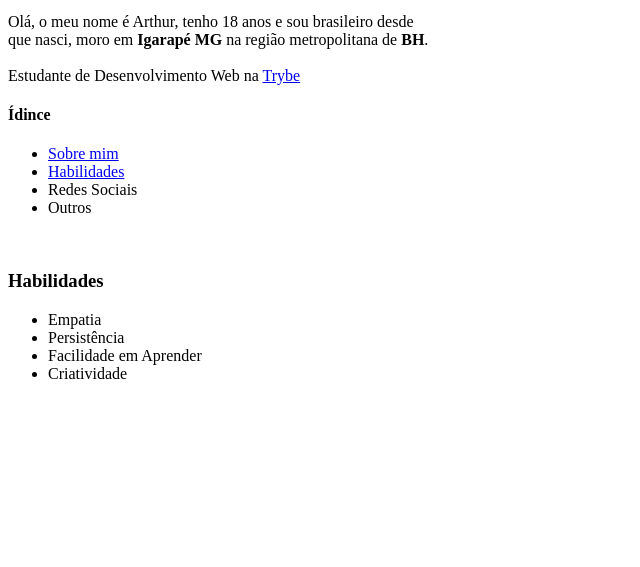
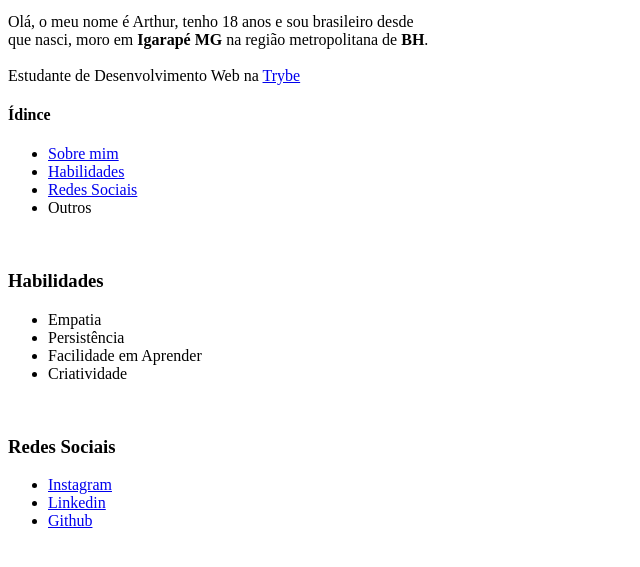
Before and after one commit to Zul1u/Zul1u.github.io, a plain HTML site: page index.html in a window 1280 px wide. Shown: the part 101-668 px from the top of the page, without its empty margins (0-640 px from the left). Drawn offline with Linux system fonts and the light colour scheme.

Commit message:
Adicionei as minhas redes sociais

```diff
--- a/index.html
+++ b/index.html
@@ -11,13 +11,13 @@
     <img src="/foto-atualizada-02.jpeg" alt="foto de Arthur Martins Leal Peixoto" width="250px">
     <p>Olá, o meu nome é Arthur, tenho 18 anos e sou brasileiro desde <br> que nasci, moro em <strong>
             Igarapé MG</strong> na região
-        metropolitana de <strong>BH</strong>. <br><br> Estudante de Desenvolvimento Web na <a href="https://www.betrybe.com/"
-            target="_blank">Trybe</a> </p>
+        metropolitana de <strong>BH</strong>. <br><br> Estudante de Desenvolvimento Web na <a
+            href="https://www.betrybe.com/" target="_blank">Trybe</a> </p>
     <h4>Ídince</h4>
     <ul>
         <li><a href="#Sobre mim">Sobre mim</a></li>
         <li> <a href="#Habilidades">Habilidades</a> </li>
-        <li>Redes Sociais</li>
+        <li><a href="#Redes Sociais">Redes Sociais</a></li>
         <li>Outros</li>
     </ul>
     <br>
@@ -29,7 +29,13 @@
         <li>Criatividade</li>
 
     </ul>
-
+    <br>
+    <h3 id="Redes Sociais">Redes Sociais</h3>
+    <ul>
+        <li> <a href="https://www.instagram.com/zu1lu/" target="_blank">Instagram</a></li>
+        <li> <a href="https://www.linkedin.com/in/arthur-martins-leal-peixoto-a7b79422b" target="_blank">Linkedin</a></li>
+        <li><a href="https://github.com/Zul1u" target="_blank">Github</a></li>
+    </ul>
 
 </body>
 
```
